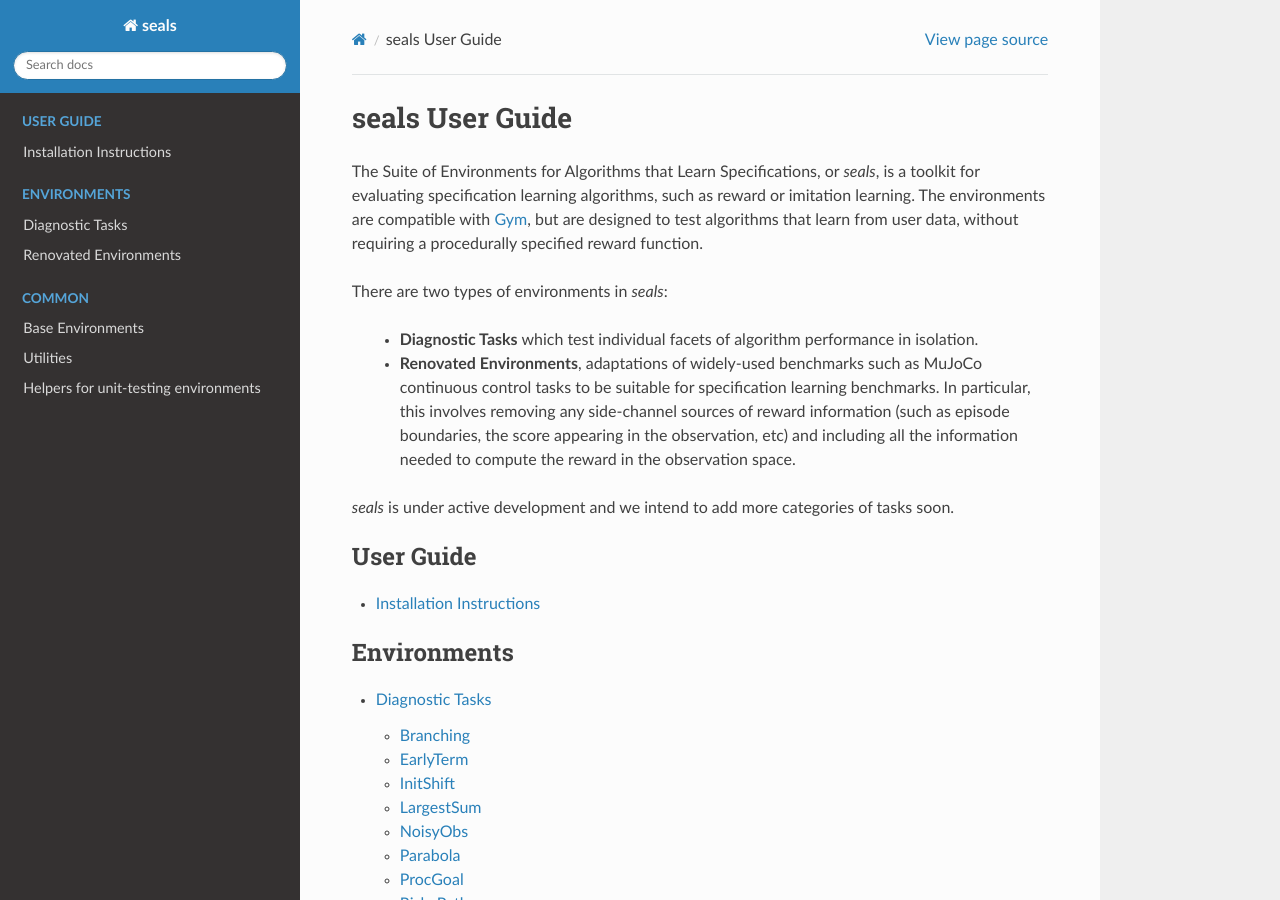
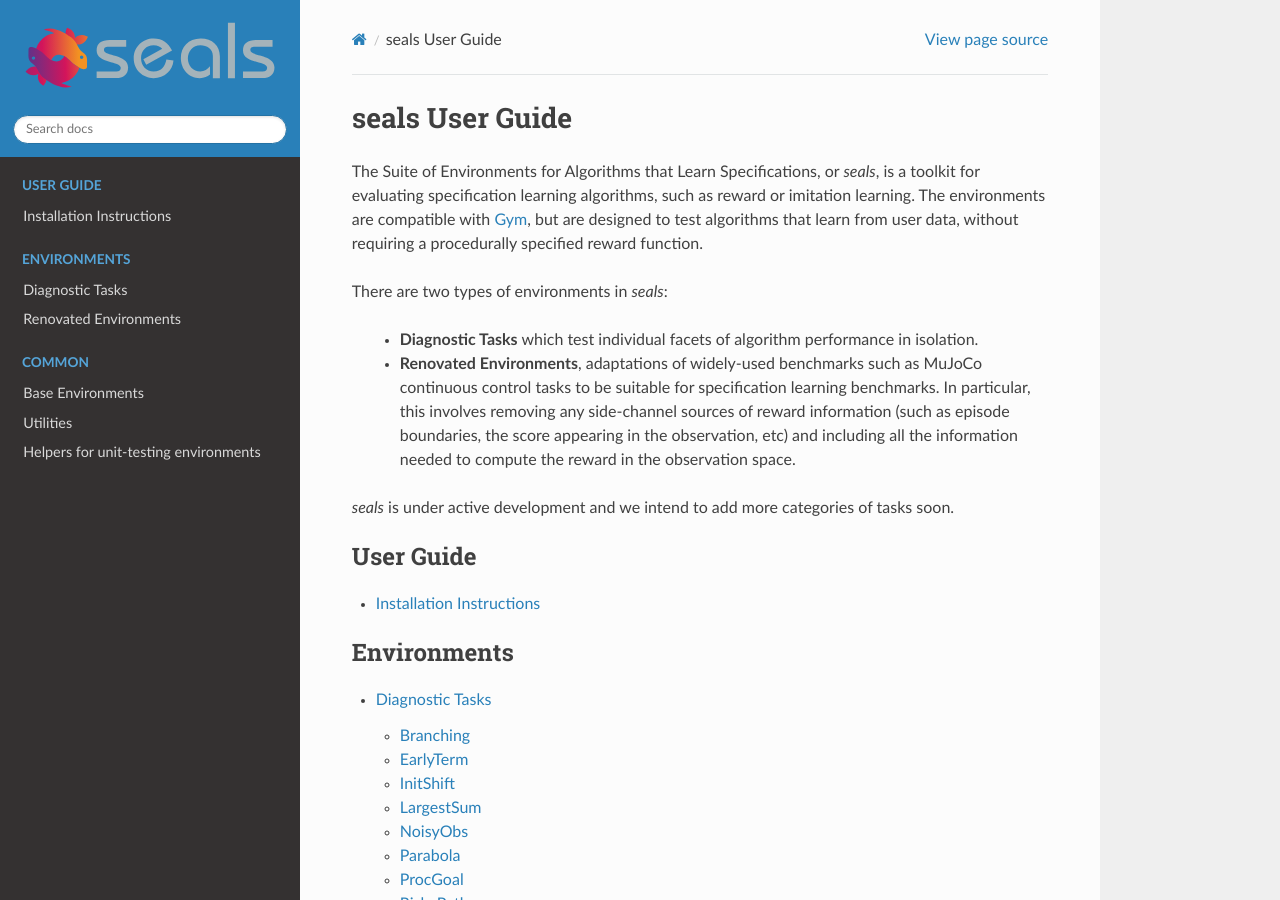
Before and after one commit to HumanCompatibleAI/seals, a Sphinx documentation site: the page built from docs/index.rst, in a window 1280 px wide and 900 px high. Built offline with Sphinx 7.4.7 and the Read the Docs theme 2.0.0, drawn with Linux system fonts in a browser that asks for light colours.

Commit message:
Add logo

```diff
--- a/docs/conf.py
+++ b/docs/conf.py
@@ -61,8 +61,12 @@ exclude_patterns = ["_build", "Thumbs.db", ".DS_Store"]
 # a list of builtin themes.
 #
 html_theme = "sphinx_rtd_theme"
+html_logo = "_static/img/logo.svg"
+html_theme_options = {
+    "logo_only": True,
+}
 
 # Add any paths that contain custom static files (such as style sheets) here,
 # relative to this directory. They are copied after the builtin static files,
 # so a file named "default.css" will overwrite the builtin "default.css".
-html_static_path = []
+html_static_path = ["_static"]
```
Also changed, not shown: README.md (+2 -0 lines), docs/_static/img/logo.svg (added).
